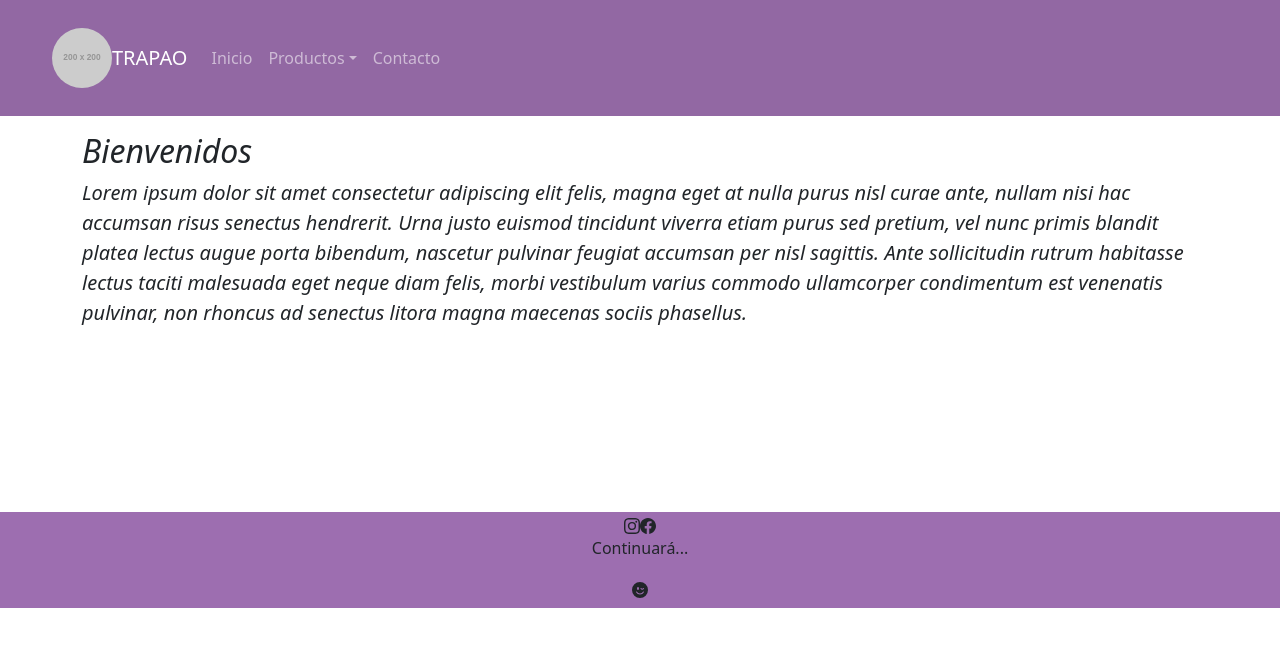
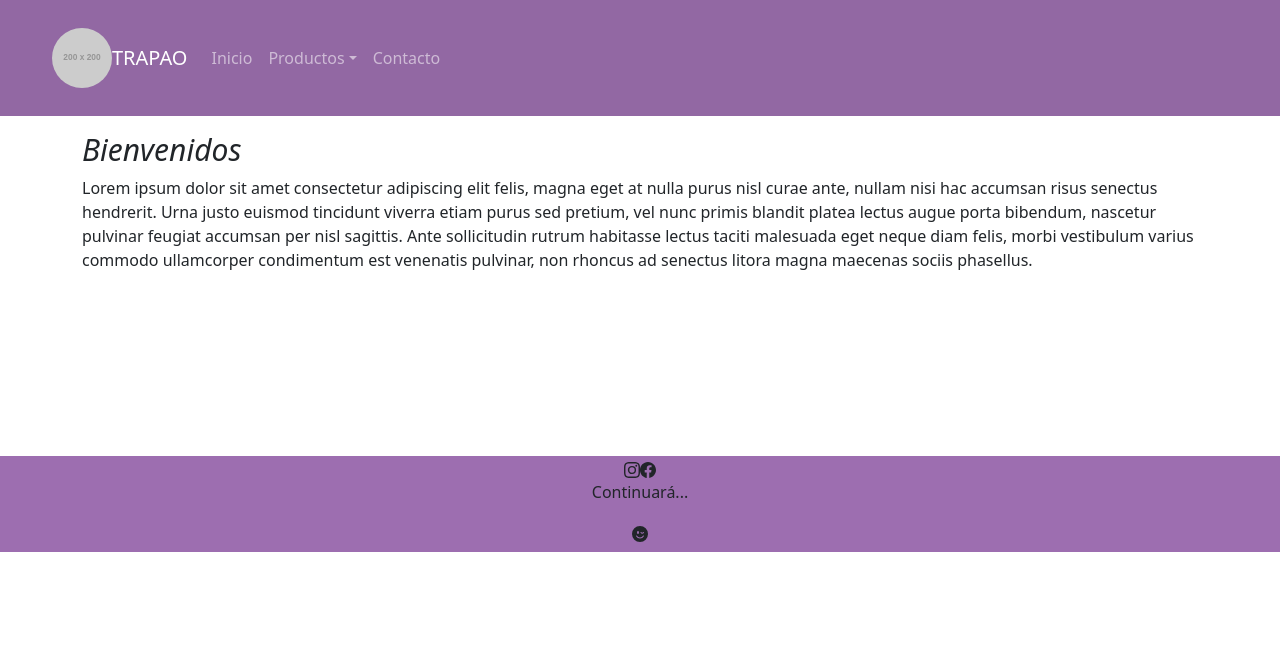
Before and after one commit to MelissaAime/proyectoReact, a React (Create React App) app: page / in a window 1280 px wide. Shown: the top 646 px of the page. Built offline with nearby package versions, Linux system fonts and the light colour scheme.

Commit message:
estilos y footer

```diff
--- a/src/components/MainContent/MainContent.js
+++ b/src/components/MainContent/MainContent.js
@@ -4,8 +4,8 @@ export const MainContent = () => {
 
     return (
 
-        <main className="main-content container my-3">
-            <h2>Bienvenidos</h2>
+        <main className="container my-3">
+            <h2 className='main-content '>Bienvenidos</h2>
             <p>Lorem ipsum dolor sit amet consectetur adipiscing elit felis, magna eget at nulla purus nisl curae ante, nullam nisi hac accumsan risus senectus hendrerit. Urna justo euismod tincidunt viverra etiam purus sed pretium, vel nunc primis blandit platea lectus augue porta bibendum, nascetur pulvinar feugiat accumsan per nisl sagittis. Ante sollicitudin rutrum habitasse lectus taciti malesuada eget neque diam felis, morbi vestibulum varius commodo ullamcorper condimentum est venenatis pulvinar, non rhoncus ad senectus litora magna maecenas sociis phasellus.</p>
         </main>
     )
--- a/src/components/MainContent/MainContent.scss
+++ b/src/components/MainContent/MainContent.scss
@@ -1,4 +1,4 @@
 .main-content{
-    font-size: 20px;
+    font-size: 30px;
     font-style: italic;
 }
```
